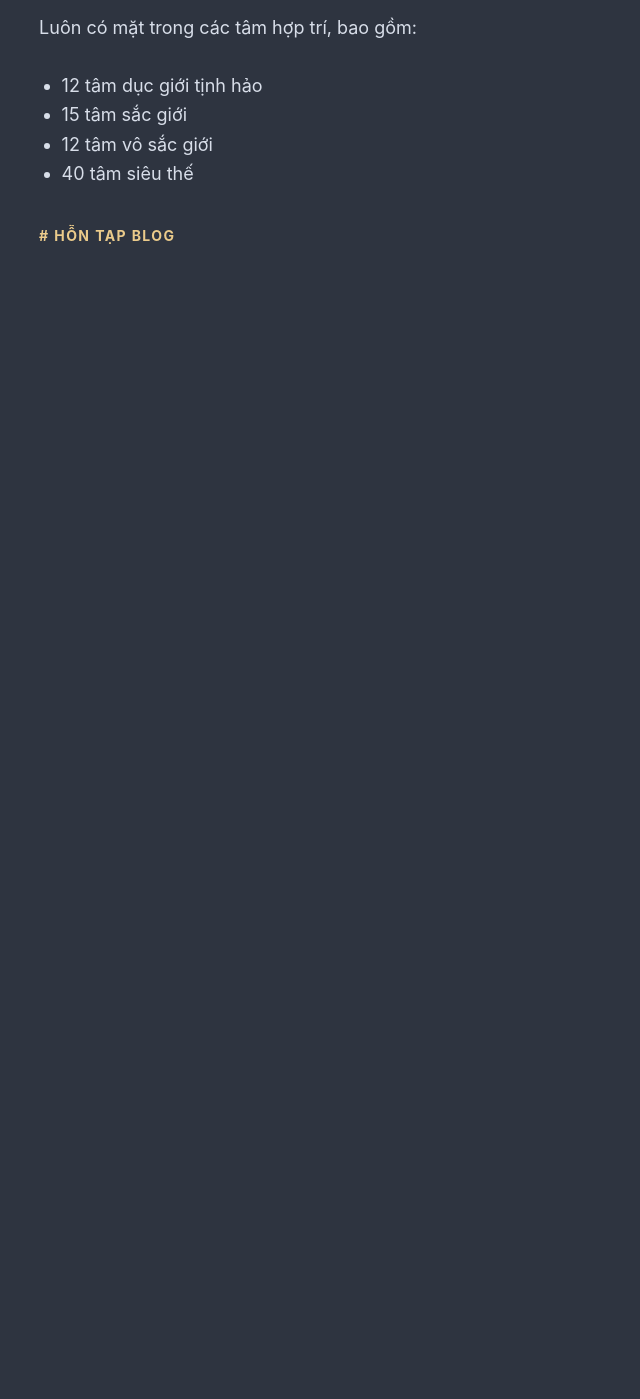
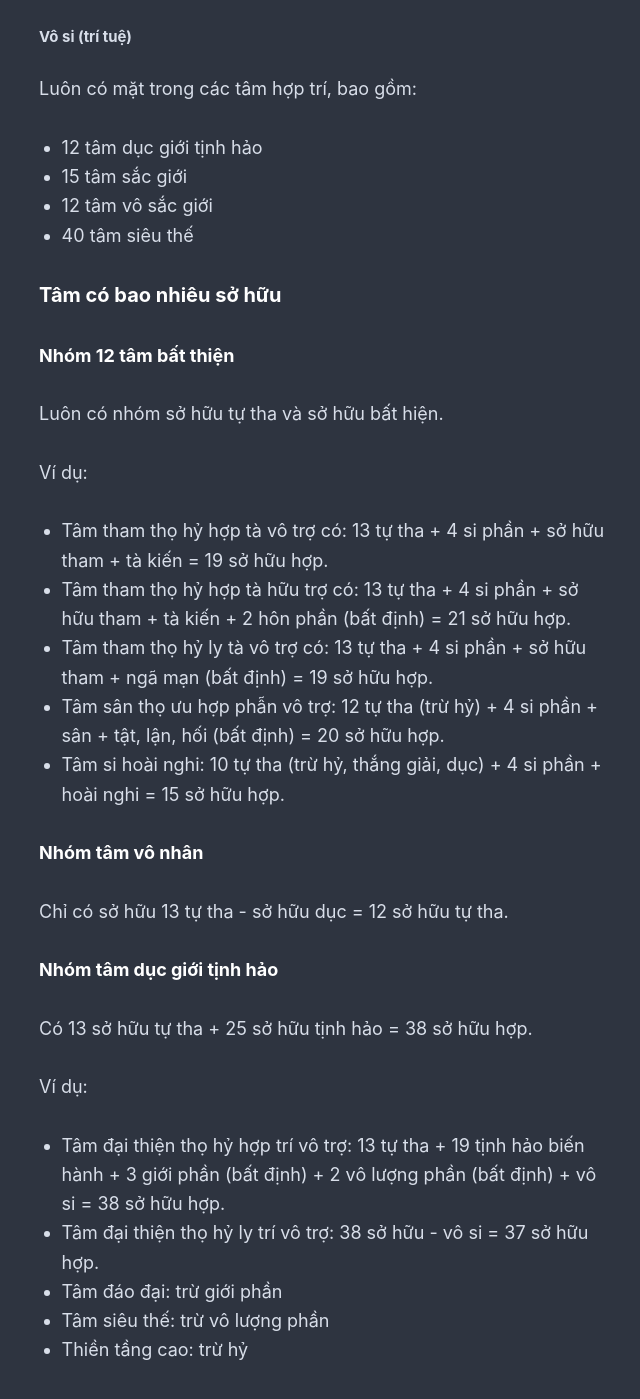
Before and after one commit to rilwis/hontap.info, a Jekyll site: the page built from _posts/2020-06-08-vi-dieu-phap-khai-luoc.md, in a window 1280 px wide and 1400 px high, scrolled down 4689 px. Shown: the whole window, without its empty margins (317-957 px from the left). Built offline with Jekyll 4.4.1, drawn with Linux system fonts in a browser that asks for light colours; our own code applies the rules of GitHub Pages for plain Markdown files; before the commit the page ends 4970 px from its top, so only the background shows below that; some of the changed text lies outside the part shown.

Commit message:
Update 2020-06-08-vi-dieu-phap-khai-luoc.md

```diff
--- a/_posts/2020-06-08-vi-dieu-phap-khai-luoc.md
+++ b/_posts/2020-06-08-vi-dieu-phap-khai-luoc.md
@@ -25,6 +25,8 @@ Các sở hữu biến hành luôn luôn là nhất định (luôn có trong t
 
 - Sampayoga: tương ưng (sampayutta): hợp với cái gì đó. Một sở hữu có trong bao nhiêu tâm.
 - Sangaha: yếu hiệp (gồm có). Tâm yếu hiệp sở hữu = trong 1 tâm đó có bao nhiêu sở hữu.
+
+## Sở hữu tương ưng với tâm
 
 7 sở hữu biến hành có mặt trong 121 tâm.
 
@@ -136,3 +138,33 @@ Luôn có mặt trong các tâm hợp trí, bao gồm:
 - 15 tâm sắc giới
 - 12 tâm vô sắc giới
 - 40 tâm siêu thế
+
+## Tâm có bao nhiêu sở hữu
+
+### Nhóm 12 tâm bất thiện
+
+Luôn có nhóm sở hữu tự tha và sở hữu bất hiện.
+
+Ví dụ:
+
+- Tâm tham thọ hỷ hợp tà vô trợ có: 13 tự tha + 4 si phần + sở hữu tham + tà kiến = 19 sở hữu hợp.
+- Tâm tham thọ hỷ hợp tà hữu trợ có: 13 tự tha + 4 si phần + sở hữu tham + tà kiến + 2 hôn phần (bất định) = 21 sở hữu hợp.
+- Tâm tham thọ hỷ ly tà vô trợ có: 13 tự tha + 4 si phần + sở hữu tham + ngã mạn (bất định) = 19 sở hữu hợp.
+- Tâm sân thọ ưu hợp phẫn vô trợ: 12 tự tha (trừ hỷ) + 4 si phần + sân + tật, lận, hối (bất định) = 20 sở hữu hợp.
+- Tâm si hoài nghi: 10 tự tha (trừ hỷ, thắng giải, dục) + 4 si phần + hoài nghi = 15 sở hữu hợp.
+
+### Nhóm tâm vô nhân
+
+Chỉ có sở hữu 13 tự tha - sở hữu dục = 12 sở hữu tự tha.
+
+### Nhóm tâm dục giới tịnh hảo
+
+Có 13 sở hữu tự tha + 25 sở hữu tịnh hảo = 38 sở hữu hợp.
+
+Ví dụ:
+
+- Tâm đại thiện thọ hỷ hợp trí vô trợ: 13 tự tha + 19 tịnh hảo biến hành + 3 giới phần (bất định) + 2 vô lượng phần (bất định) + vô si = 38 sở hữu hợp.
+- Tâm đại thiện thọ hỷ ly trí vô trợ: 38 sở hữu - vô si = 37 sở hữu hợp.
+- Tâm đáo đại: trừ giới phần
+- Tâm siêu thế: trừ vô lượng phần
+- Thiền tầng cao: trừ hỷ
```
